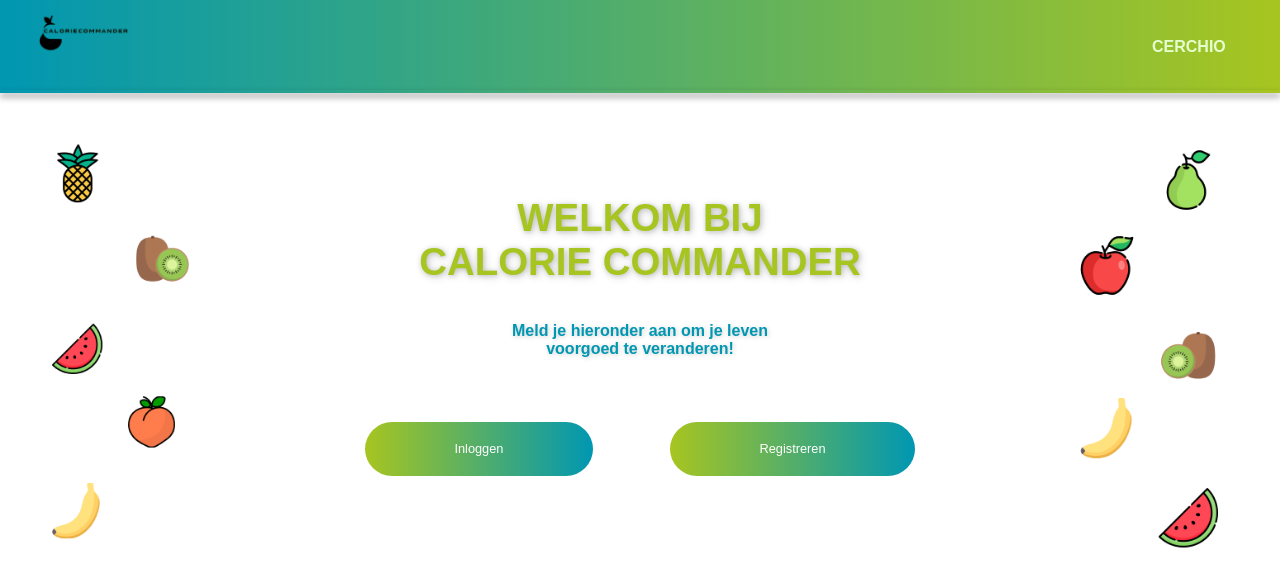
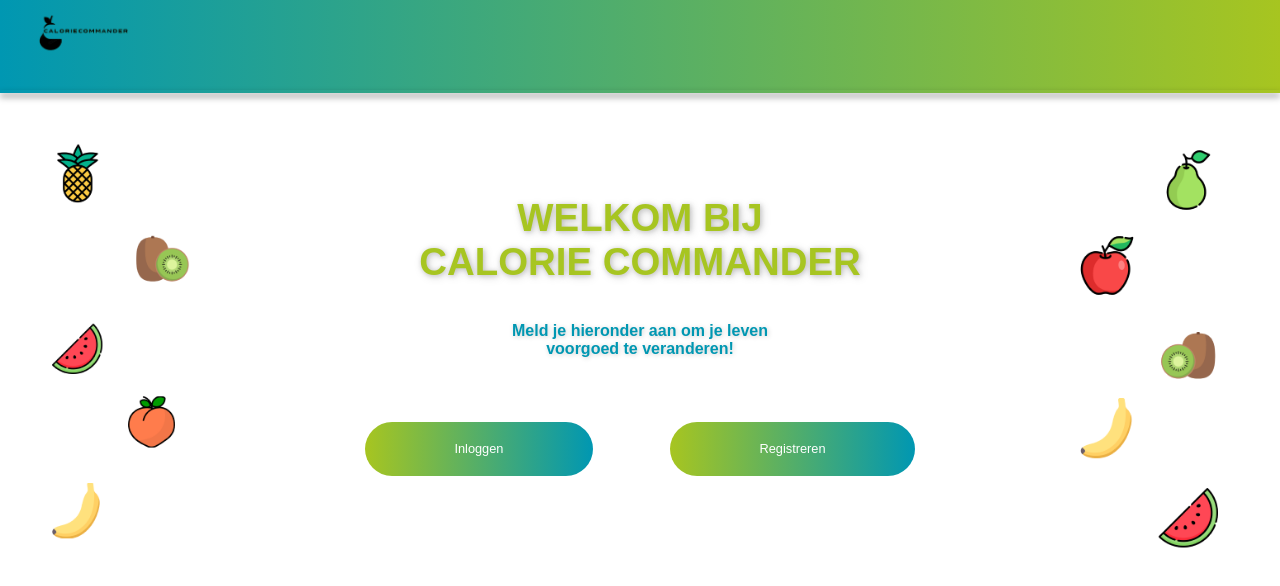
Before and after one commit to CalorieCommander/frontend, a React (Create React App) app in the folder app/: page / in a window 1280 px wide. Shown: the top 586 px of the page. Built offline with nearby package versions, Linux system fonts and the light colour scheme.

Commit message:
update
naam fixen
op 3 paginas

```diff
--- a/app/src/App.js
+++ b/app/src/App.js
@@ -1,6 +1,11 @@
 import React from "react";
-import { BrowserRouter as Switch, Route, Routes } from "react-router-dom";
-import './index.css';
+import {
+  BrowserRouter as Router,
+  Route,
+  Routes,
+  useLocation,
+} from "react-router-dom";
+import "./index.css";
 // @ts-ignore
 import Homepage from "./pages/Homepage";
 import Accountpagina from "./pages/Accountpagina";
@@ -10,27 +15,42 @@ import Dagoverzicht from "./pages/Dagoverzicht";
 import Maandoverzicht from "./pages/Maandoverzicht";
 import logo from "./img/caloriecommander.png";
 
+const App = () => {
+  return (
+    <Router>
+      <AppContent />
+    </Router>
+  );
+};
 
-function App() {
+const AppContent = () => {
+  const location = useLocation();
+  const showName =
+    location.pathname !== "/" &&
+    location.pathname !== "/login" &&
+    location.pathname !== "/register" &&
+    location.pathname !== "/maandoverzicht"; // Voeg hier andere pagina's toe waarop de naam niet moet worden weergegeven
+
   return (
-    <Switch>
+    <div>
       <div className="navbar">
         <img src={logo} alt="logo" className="logo" />
-          <div className="name-corner">CERCHIO</div>
+        {showName && <div className="name-corner">CERCHIO</div>}
       </div>
       <div className="line"></div>
       <Routes>
         <Route path="/pages/Account" element={<Accountpagina />} />
       </Routes>
       <Routes>
-          <Route exact path="" element={<Homepage />} />
+        <Route exact path="/" element={<Homepage />} />
         <Route exact path="/login" element={<Inloggen />} />
         <Route exact path="/account" element={<Accountpagina />} />
         <Route exact path="/register" element={<Registreren />} />
         <Route exact path="/dagoverzicht" element={<Dagoverzicht />} />
         <Route exact path="/maandoverzicht" element={<Maandoverzicht />} />
       </Routes>
-    </Switch>
+    </div>
   );
-}
+};
+
 export default App;
```
Lines whose indentation alone changed are shown as unchanged.
